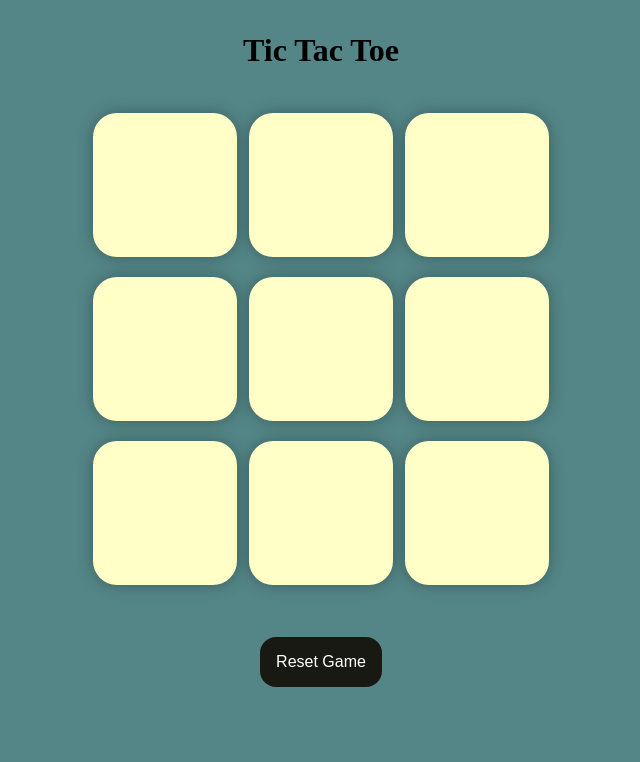
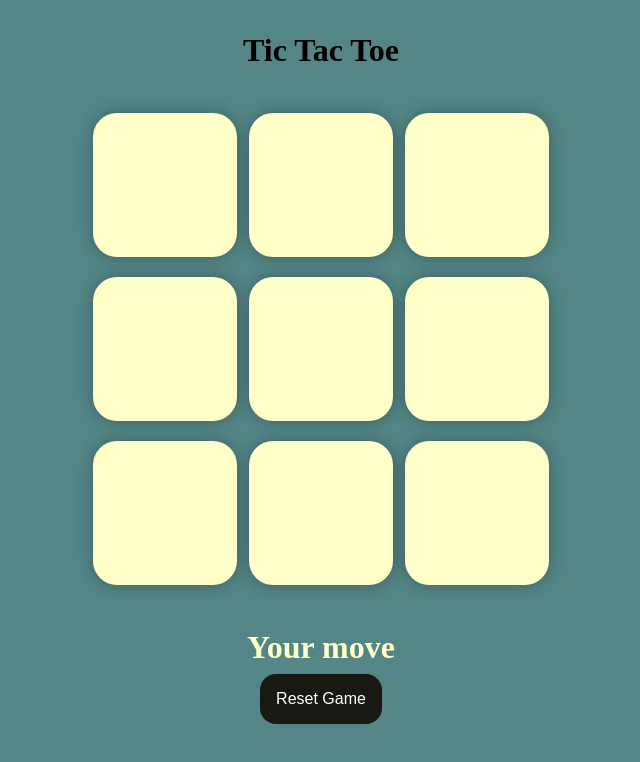
Before and after one commit to FarhanAliAbbasi/Tic-Tac-Toe-One-Player-Game, a plain HTML site: page index.html in a window 1280 px wide. Shown: the whole page, without its empty margins (319-959 px from the left). Drawn offline with Linux system fonts and the light colour scheme.

Commit message:
Update moves

```diff
--- a/index.html
+++ b/index.html
@@ -27,7 +27,7 @@
 
 
             <div class="move-msg-container">
-                <p id="move-msg"></p>
+                <p id="move-msg">Your move</p>
             </div>
 
             <button id="resetbtn" >Reset Game</button>
```
